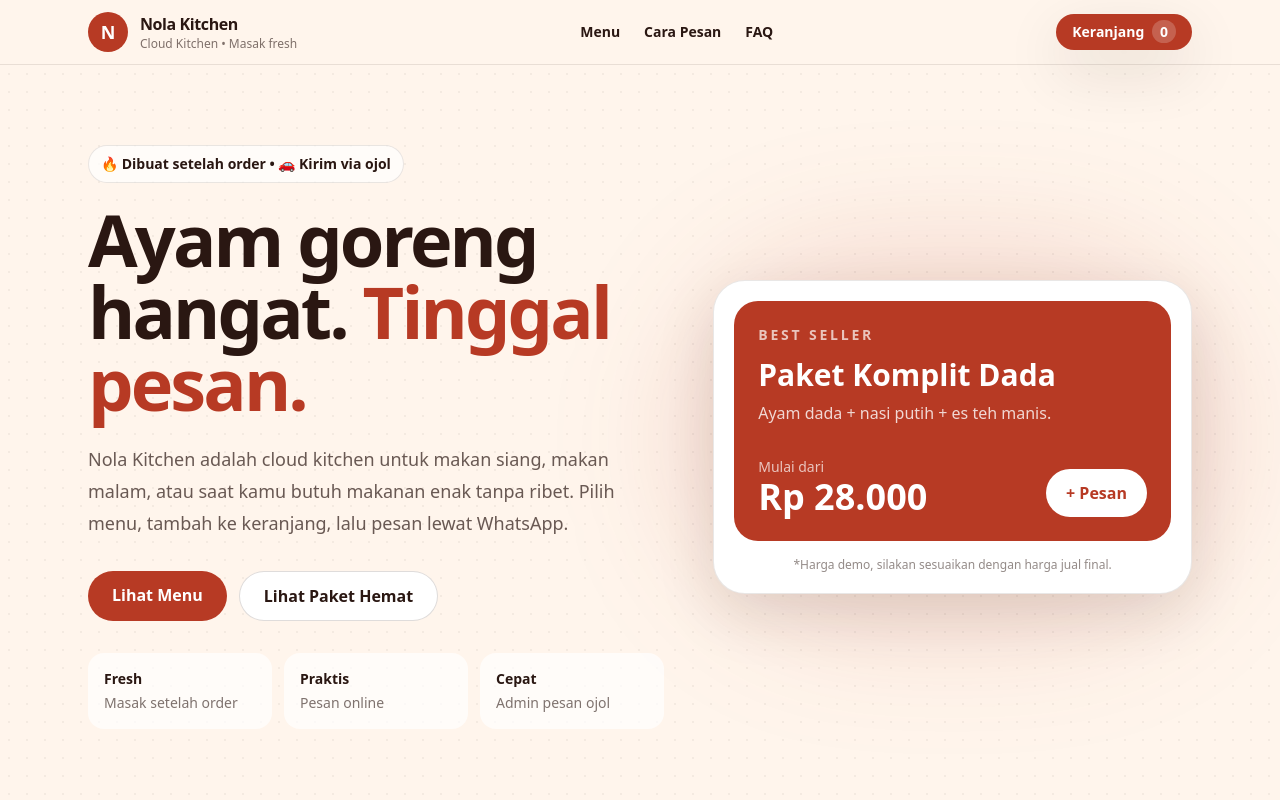
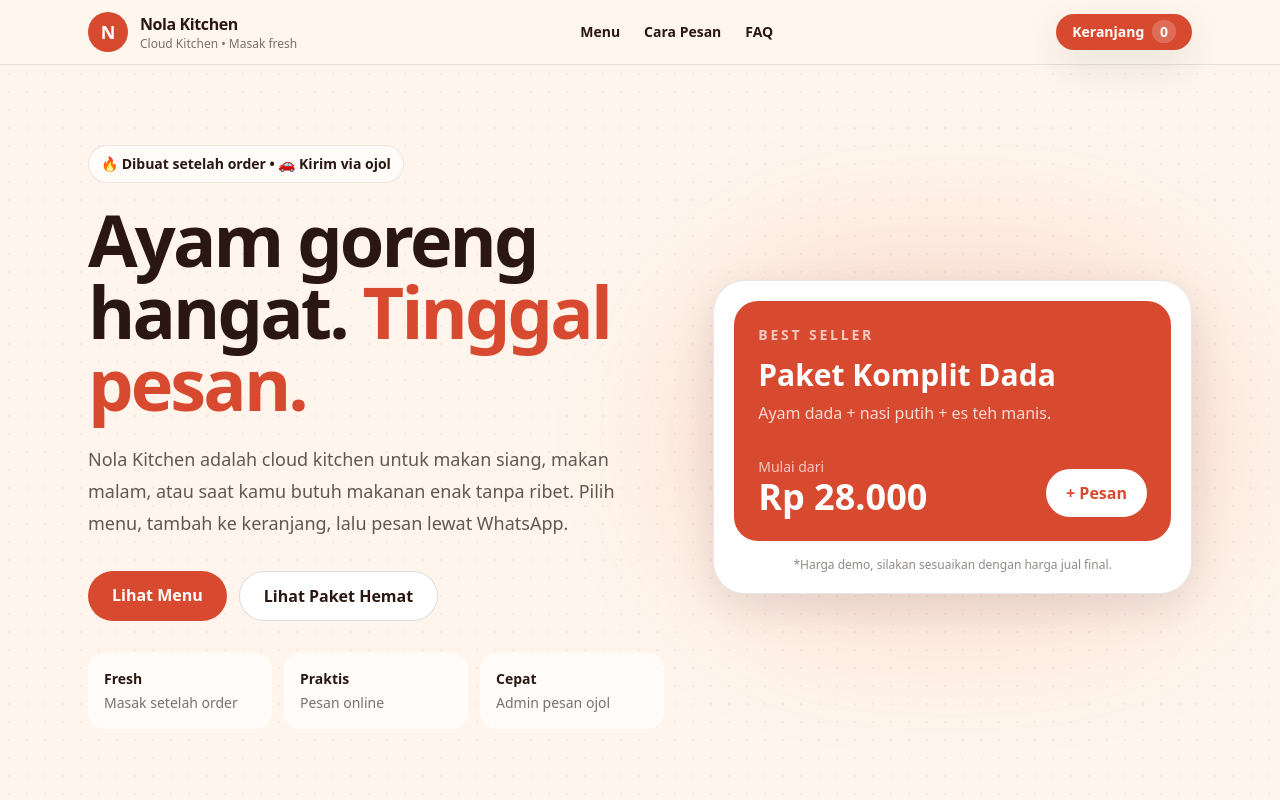
Before and after one commit to herayadi/nola-kitchen, a Next.js app: page / in a window 1280 px wide. Shown: the top 800 px of the page. Built offline with nearby package versions, Linux system fonts and the light colour scheme.

Commit message:
style: refine Nola Kitchen design tokens

```diff
--- a/tailwind.config.ts
+++ b/tailwind.config.ts
@@ -9,13 +9,14 @@ const config: Config = {
     extend: {
       colors: {
         nola: {
-          cream: "#FFF5EC",
-          brown: "#2A1712",
-          red: "#B73A24",
+          cream: "#FFF7EE",
+          brown: "#211410",
+          red: "#D84A2F",
         },
       },
       boxShadow: {
-        soft: "0 20px 60px rgba(42,23,18,.12)",
+        soft: "0 14px 40px rgba(33,20,16,.10)",
+        drawer: "-24px 0 80px rgba(33,20,16,.18)",
       },
     },
   },
```
